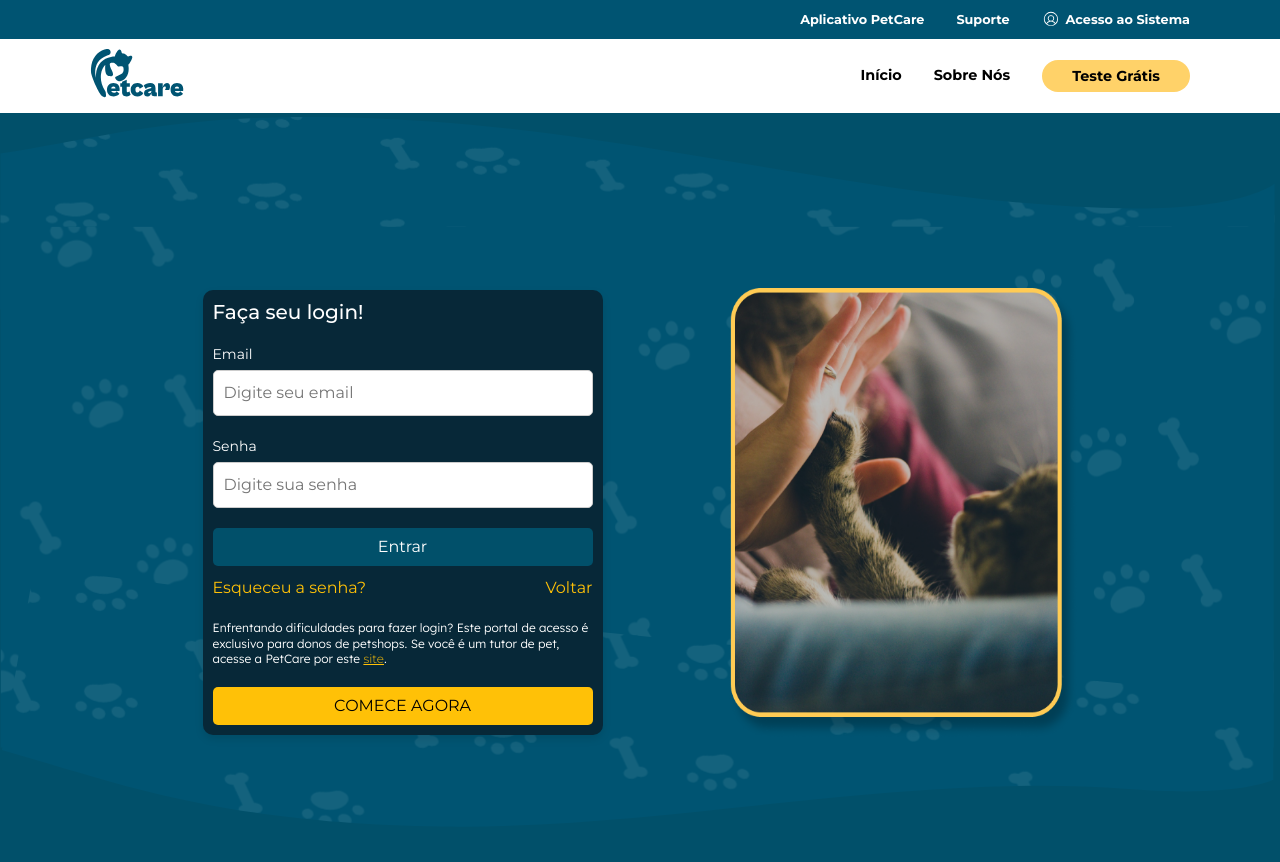
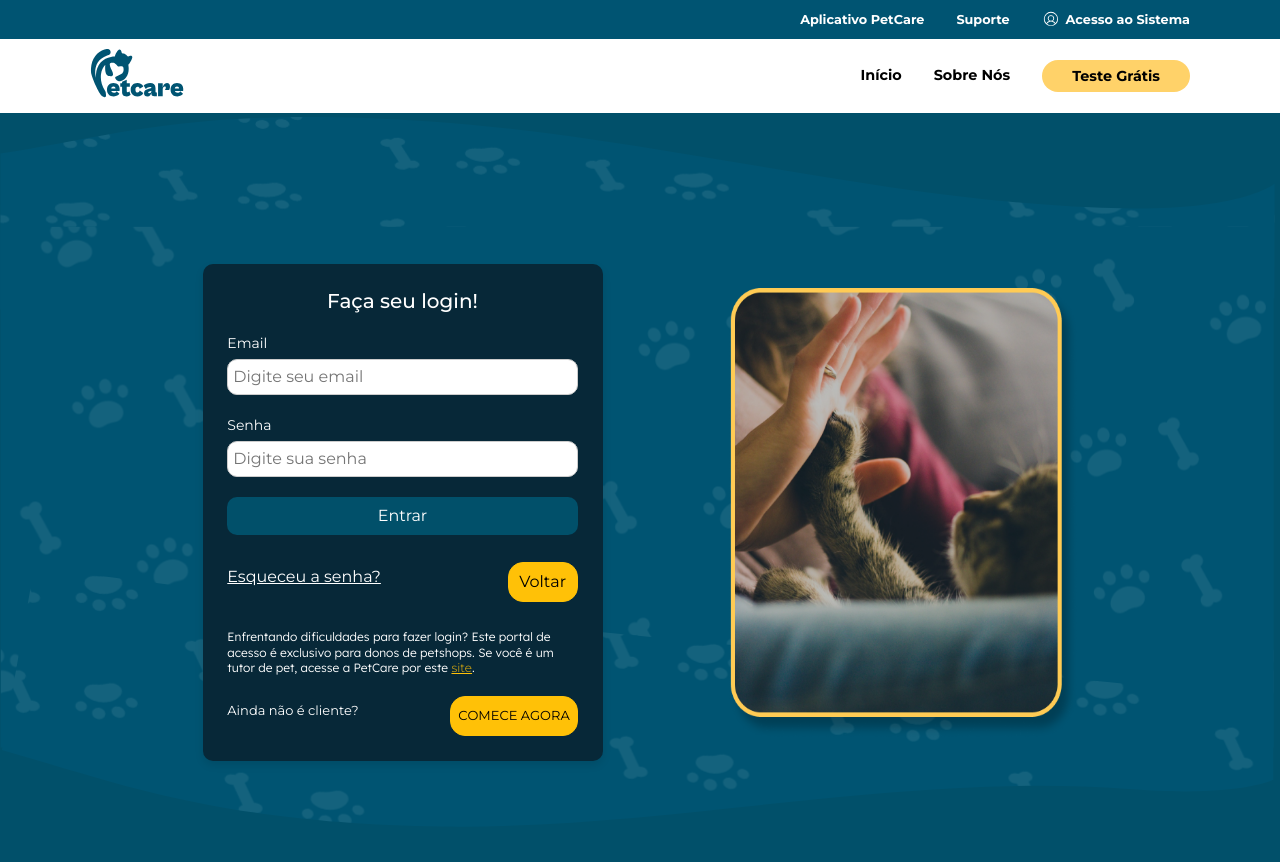
Before and after one commit to TeamPetCare/PetCare-frontend, a React (Vite) app in the folder aplicacao-petcare/: page /donoPetshop/login in a window 1280 px wide. Shown: the top 862 px of the page. Built offline with nearby package versions, Linux system fonts and the light colour scheme.

Commit message:
feat: continuação da criação das inputs da tela de login

```diff
--- a/aplicacao-petcare/src/pages/aplicacao-dono-petshop/login/Login.jsx
+++ b/aplicacao-petcare/src/pages/aplicacao-dono-petshop/login/Login.jsx
@@ -28,7 +28,10 @@ const Login = () => {
           <p className={styles.helpText}>
             Enfrentando dificuldades para fazer login? Este portal de acesso é exclusivo para donos de petshops. Se você é um tutor de pet, acesse a PetCare por este <a href="/">site</a>.
           </p>
+          <div className={styles.footer}>
+            <a href="/" className={styles.helpText2}>Ainda não é cliente?</a>
             <button className={styles.registerButton}>COMECE AGORA</button>
+          </div>
         </div>
         <div className={styles.imageBox}>
           <img src={petImagem} alt="Pet and owner high five" />
--- a/aplicacao-petcare/src/pages/aplicacao-dono-petshop/login/Login.module.css
+++ b/aplicacao-petcare/src/pages/aplicacao-dono-petshop/login/Login.module.css
@@ -12,18 +12,17 @@
 
 .loginBox {
   background-color: #072838;
-  padding: 10px;
+  padding: 2%;
   border-radius: 10px;
   box-shadow: 0 4px 8px rgba(0, 0, 0, 0.1);
   max-width: 400px;
   color: white;
-  text-align: 'center';
 }
 
 h2 {
   margin-bottom: 20px;
   font-size: 20px;
-  text-align: 'center';
+  text-align: center;
 }
 
 .inputGroup {
@@ -38,9 +37,9 @@ h2 {
 
 .inputGroup input {
   width: 100%;
-  padding: 10px;
+  padding: 5px;
   border: 1px solid #ccc;
-  border-radius: 5px;
+  border-radius: 10px;
 }
 
 .loginButton {
@@ -49,7 +48,7 @@ h2 {
   background-color: #01506a;
   color: white;
   border: none;
-  border-radius: 5px;
+  border-radius: 10px;
   cursor: pointer;
 }
 
@@ -60,12 +59,31 @@ h2 {
 .footer {
   display: flex;
   justify-content: space-between;
-  margin-top: 10px;
+  margin-top: 20px;
+  align-items: center;
 }
 
-.forgotPassword, .voltarButton {
-  color: #ffc107;
-  text-decoration: none;
+.voltarButton {
+  display: flex; /* Permite o uso de flexbox para o alinhamento */
+  justify-content: center; /* Centraliza o conteúdo horizontalmente */
+  align-items: center; /* Centraliza o conteúdo verticalmente */
+  padding: 7px; /* Espaçamento interno */
+  width: 70px; /* Largura do botão */
+  height: 40px; /* Altura do botão, opcional */
+  color: #000000; /* Cor do texto */
+  text-decoration: none; /* Remove sublinhado */
+  border-radius: 15px; /* Bordas arredondadas */
+  background-color: #ffc107; /* Fundo amarelo */
+  cursor: pointer; /* Muda o cursor para indicar que é clicável */
+  border: 1px solid #ffc107; /* Borda amarela (opcional) */
+  transition: background-color 0.3s ease, color 0.3s ease; /* Transições suaves */
+}
+
+.forgotPassword {
+  color: #ffff;
+  margin-bottom: 10px;
+  padding: 10px 0;
+  align-items: center;
 }
 
 .helpText {
@@ -77,16 +95,33 @@ h2 {
   color: #ffc107;
 }
 
+.helpText2 {
+  color: #ffffff; /* Cor branca do texto */
+  margin-bottom: 10px; /* Espaçamento inferior */
+  text-decoration: none; /* Remove sublinhado (caso seja um link) */
+  padding: 2px 0; /* Espaçamento interno acima e abaixo */
+  font-size: 13px;
+}
+
+
 .registerButton {
-  margin-top: 20px;
-  padding: 7px;
-  width: 100%;
-  background-color: #ffc107;
-  color: black;
-  border: none;
-  border-radius: 5px;
-  cursor: pointer;
+  font-size: 13px;
+  display: flex; /* Permite o uso de flexbox para o alinhamento */
+  justify-content: center; /* Centraliza o conteúdo horizontalmente */
+  align-items: center; /* Centraliza o conteúdo verticalmente */
+  padding: 7px; /* Espaçamento interno */
+  width: 13 0px; /* Largura do botão */
+  height: 40px; /* Altura do botão, opcional */
+  color: #000000; /* Cor do texto */
+  text-decoration: none; /* Remove sublinhado */
+  border-radius: 15px; /* Bordas arredondadas */
+  background-color: #ffc107; /* Fundo amarelo */
+  cursor: pointer; /* Muda o cursor para indicar que é clicável */
+  border: 1px solid #ffc107; /* Borda amarela (opcional) */
+  transition: background-color 0.3s ease, color 0.3s ease; /* Transições suaves */
 }
+
+
 
 .registerButton:hover {
   background-color: #e6a700;
```
Lines whose indentation alone changed are shown as unchanged.
